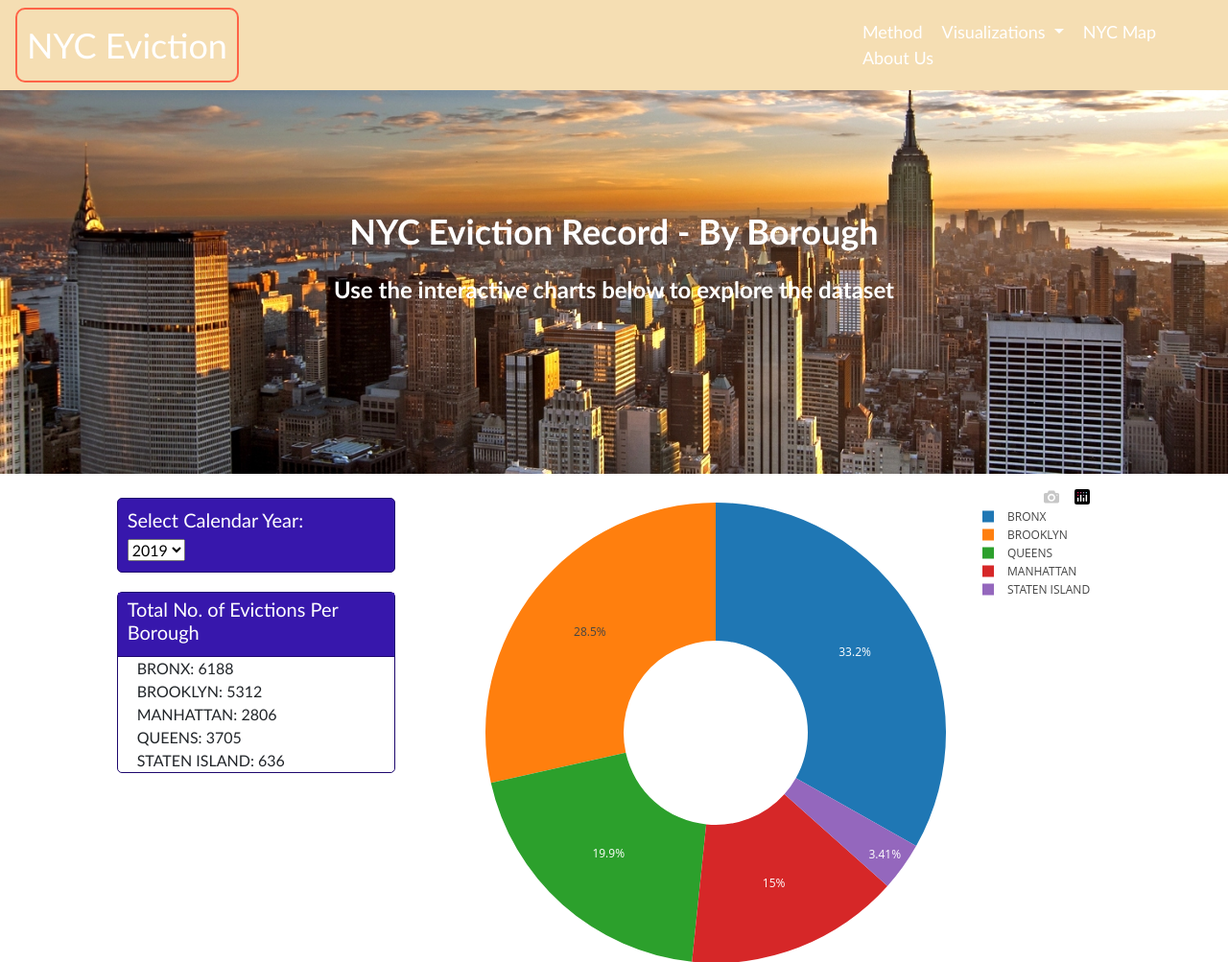
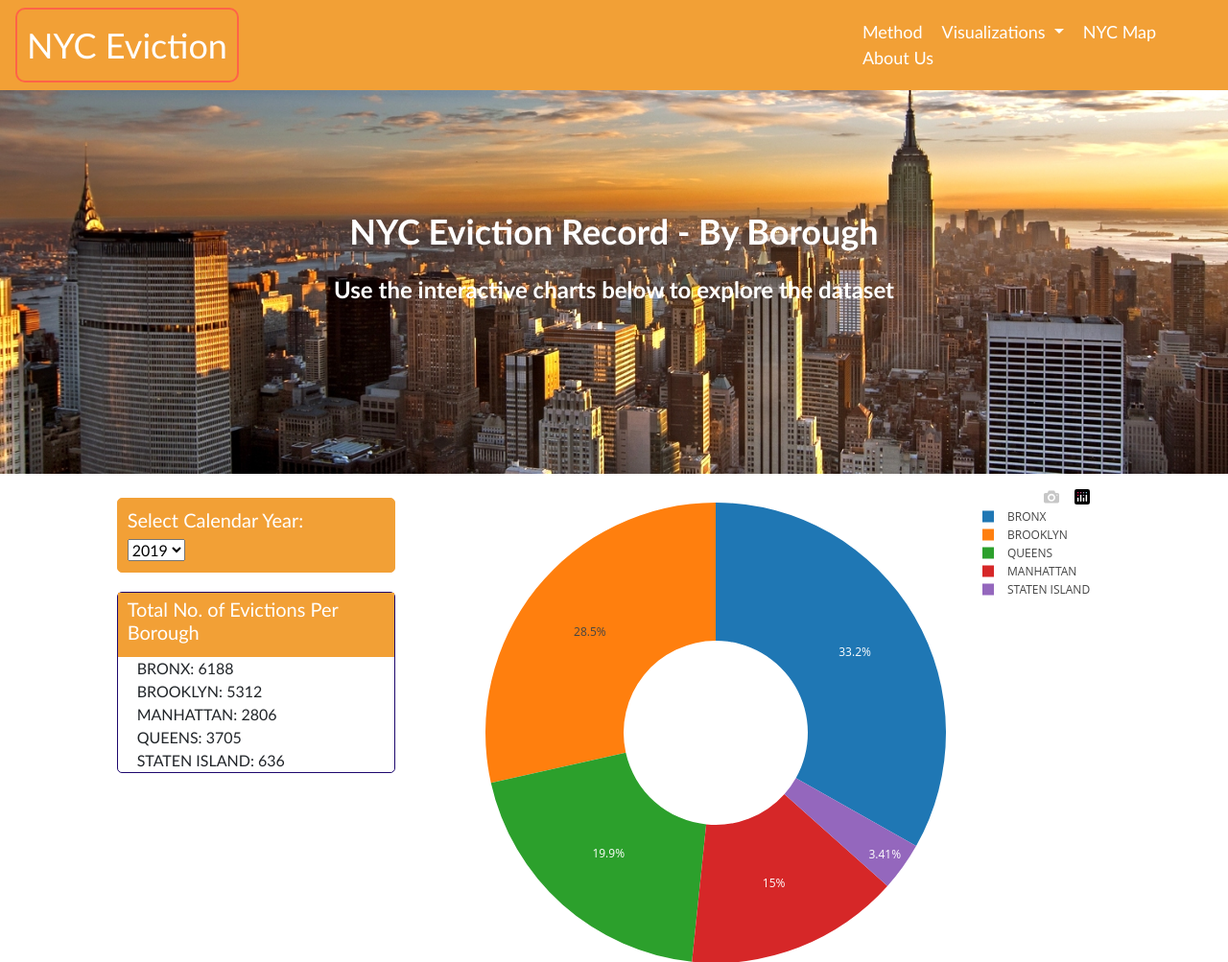
Before and after one commit to kamalnyc17/Project_TWO_NYC_Eviction, a Flask app: page /byborough in a window 1280 px wide. Shown: the top 1003 px of the page at 96% size. Run offline with Flask 2, Linux system fonts and the light colour scheme; some libraries are stand-ins or nearby versions.

Commit message:
finalized Nav Bar color

```diff
--- a/static/css/style.css
+++ b/static/css/style.css
@@ -41,9 +41,9 @@ body,
 }
 
 .well {
-    border: 1px solid rgb(30, 8, 110);
+    border: 1px solid #F2A036;
     border-radius: 5px;
-    background-color: rgb(55, 23, 172);
+    background-color: #F2A036;
     font-family: 'Gill Sans', 'Gill Sans MT', Calibri, 'Trebuchet MS', sans-serif;
     color: white;
     padding: 10px;
@@ -63,8 +63,8 @@ body,
 }
 
 .panel-heading {
-    background-color: rgb(55, 23, 172);
-    border-bottom: 1px solid rgb(30, 8, 110);
+    background-color: #F2A036;
+    border-bottom: 1px solid #F2A036;
     color: white;
     font-family: 'Gill Sans', 'Gill Sans MT', Calibri, 'Trebuchet MS', sans-serif;
     font-size: 12px;
--- a/templates/aboutus.html
+++ b/templates/aboutus.html
@@ -18,8 +18,8 @@
 
   <div class="wrapper">
     <!-- nav bar-->
-    <nav class="navbar navbar-expand-lg" style="background-color: #EDA845; color: white">
-      <a class="navbar-brand logo" href="/" style="background-color:#EDA845; color: white">NYC Eviction</a>
+    <nav class="navbar navbar-expand-lg" style="background-color:  #F2A036; color: white">
+      <a class="navbar-brand logo" href="/" style="background-color: #F2A036; color: white">NYC Eviction</a>
       <div class="col-6"></div>
       <div class="collapse navbar-collapse" id="navbarTogglerDemo02">
         <ul class="nav navbar-nav mr-auto mt-2 mt-lg-0">
@@ -28,7 +28,7 @@
           <li class="nav-item dropdown">
             <a href="#" class="menu-option dropdown-toggle" data-toggle="dropdown" role="button" aria-haspopup="true"
               aria-expanded="true"> <span class="nav-label">Visualizations</span> <span class="caret"></span></a>
-            <ul class="menu-option dropdown-menu" style="background-color: #EDA845">
+            <ul class="menu-option dropdown-menu" style="background-color:  #F2A036">
               <li><a href="/byborough" class="menu-option">By Borough</a></li>
               <li><a href="/byproperty" class="menu-option">By Property Type</a></li>
               <li><a href="/byzipcode" class="menu-option">By Zip code</a></li>
--- a/templates/byborough.html
+++ b/templates/byborough.html
@@ -17,8 +17,8 @@
 <body>
   <div class="wrapper">
     <!-- nav bar-->
-    <nav class="navbar navbar-expand-lg" style="background-color: wheat; color: white">
-      <a class="navbar-brand logo" href="/" style="background-color: wheat; color: white">NYC Eviction</a>
+    <nav class="navbar navbar-expand-lg" style="background-color:  #F2A036; color: white">
+      <a class="navbar-brand logo" href="/" style="background-color:  #F2A036; color: white">NYC Eviction</a>
       <div class="col-6"></div>
       <div class="collapse navbar-collapse" id="navbarTogglerDemo02">
         <ul class="nav navbar-nav mr-auto mt-2 mt-lg-0">
@@ -27,7 +27,7 @@
           <li class="nav-item dropdown">
             <a href="#" class="menu-option dropdown-toggle" data-toggle="dropdown" role="button" aria-haspopup="true"
               aria-expanded="true"> <span class="nav-label">Visualizations</span> <span class="caret"></span></a>
-            <ul class="menu-option dropdown-menu" style="background-color: wheat">
+            <ul class="menu-option dropdown-menu" style="background-color: #F2A036">
               <li><a href="/byborough" class="menu-option">By Borough</a></li>
               <li><a href="/byproperty" class="menu-option">By Property Type</a></li>
               <li><a href="/byzipcode" class="menu-option">By Zip code</a></li>
--- a/templates/byproperty.html
+++ b/templates/byproperty.html
@@ -17,8 +17,8 @@
 <body>
   <div class="wrapper">
     <!-- nav bar-->
-    <nav class="navbar navbar-expand-lg" style="background-color: wheat; color: white">
-      <a class="navbar-brand logo" href="/" style="background-color: wheat; color: white">NYC Eviction</a>
+    <nav class="navbar navbar-expand-lg" style="background-color:  #F2A036; color: white">
+      <a class="navbar-brand logo" href="/" style="background-color:  #F2A036; color: white">NYC Eviction</a>
       <div class="col-6"></div>
       <div class="collapse navbar-collapse" id="navbarTogglerDemo02">
         <ul class="nav navbar-nav mr-auto mt-2 mt-lg-0">
@@ -27,7 +27,7 @@
           <li class="nav-item dropdown">
             <a href="#" class="menu-option dropdown-toggle" data-toggle="dropdown" role="button" aria-haspopup="true"
               aria-expanded="true"> <span class="nav-label">Visualizations</span> <span class="caret"></span></a>
-            <ul class="menu-option dropdown-menu" style="background-color: wheat">
+            <ul class="menu-option dropdown-menu" style="background-color: #F2A036">
               <li><a href="/byborough" class="menu-option">By Borough</a></li>
               <li><a href="/byproperty" class="menu-option">By Property Type</a></li>
               <li><a href="/byzipcode" class="menu-option">By Zip code</a></li>
--- a/templates/byzipcode.html
+++ b/templates/byzipcode.html
@@ -17,8 +17,8 @@
 <body>
   <div class="wrapper">
     <!-- nav bar-->
-    <nav class="navbar navbar-expand-lg" style="background-color: wheat; color: white">
-      <a class="navbar-brand logo" href="/" style="background-color: wheat; color: white">NYC Eviction</a>
+    <nav class="navbar navbar-expand-lg" style="background-color:  #F2A036; color: white">
+      <a class="navbar-brand logo" href="/" style="background-color:  #F2A036; color: white">NYC Eviction</a>
       <div class="col-6"></div>
       <div class="collapse navbar-collapse" id="navbarTogglerDemo02">
         <ul class="nav navbar-nav mr-auto mt-2 mt-lg-0">
@@ -27,7 +27,7 @@
           <li class="nav-item dropdown">
             <a href="#" class="menu-option dropdown-toggle" data-toggle="dropdown" role="button" aria-haspopup="true"
               aria-expanded="true"> <span class="nav-label">Visualizations</span> <span class="caret"></span></a>
-            <ul class="menu-option dropdown-menu" style="background-color: wheat">
+            <ul class="menu-option dropdown-menu" style="background-color:  #F2A036">
               <li><a href="/byborough" class="menu-option">By Borough</a></li>
               <li><a href="/byproperty" class="menu-option">By Property Type</a></li>
               <li><a href="/byzipcode" class="menu-option">By Zip code</a></li>
--- a/templates/index.html
+++ b/templates/index.html
@@ -18,8 +18,8 @@
 
   <div class="wrapper">
     <!-- nav bar-->
-    <nav class="navbar navbar-expand-lg" style="background-color: #F19D33; color: white">
-      <a class="navbar-brand logo" href="/" style="background-color: #F19D33; color: white">NYC Eviction</a>
+    <nav class="navbar navbar-expand-lg" style="background-color:  #F2A036; color: white">
+      <a class="navbar-brand logo" href="/" style="background-color:  #F2A036; color: white">NYC Eviction</a>
       <div class="col-6"></div>
       <div class="collapse navbar-collapse" id="navbarTogglerDemo02">
         <ul class="nav navbar-nav mr-auto mt-2 mt-lg-0">
@@ -28,7 +28,7 @@
           <li class="nav-item dropdown">
             <a href="#" class="menu-option dropdown-toggle" data-toggle="dropdown" role="button" aria-haspopup="true"
               aria-expanded="true"> <span class="nav-label">Visualizations</span> <span class="caret"></span></a>
-            <ul class="menu-option dropdown-menu" style="background-color: #F19D33">
+            <ul class="menu-option dropdown-menu" style="background-color:  #F2A036">
               <li><a href="/byborough" class="menu-option">By Borough</a></li>
               <li><a href="/byproperty" class="menu-option">By Property Type</a></li>
               <li><a href="/byzipcode" class="menu-option">By Zip code</a></li>
--- a/templates/method.html
+++ b/templates/method.html
@@ -17,8 +17,8 @@
 <body>
   <div class="wrapper">
     <!-- nav bar-->
-    <nav class="navbar navbar-expand-lg" style="background-color: #E28C28; color: white">
-      <a class="navbar-brand logo" href="/" style="background-color: #E28C28; color: white">NYC Eviction</a>
+    <nav class="navbar navbar-expand-lg" style="background-color:  #F2A036; color: white">
+      <a class="navbar-brand logo" href="/" style="background-color:  #F2A036; color: white">NYC Eviction</a>
       <div class="col-6"></div>
       <div class="collapse navbar-collapse" id="navbarTogglerDemo02">
         <ul class="nav navbar-nav mr-auto mt-2 mt-lg-0">
@@ -27,7 +27,7 @@
           <li class="nav-item dropdown">
             <a href="#" class="menu-option dropdown-toggle" data-toggle="dropdown" role="button" aria-haspopup="true"
               aria-expanded="true"> <span class="nav-label">Visualizations</span> <span class="caret"></span></a>
-            <ul class="menu-option dropdown-menu" style="background-color: #E28C28">
+            <ul class="menu-option dropdown-menu" style="background-color:  #F2A036">
               <li><a href="/byborough" class="menu-option">By Borough</a></li>
               <li><a href="/byproperty" class="menu-option">By Property Type</a></li>
               <li><a href="/byzipcode" class="menu-option">By Zip code</a></li>
--- a/templates/yearoveryear.html
+++ b/templates/yearoveryear.html
@@ -17,8 +17,8 @@
 <body>
   <div class="wrapper">
     <!-- nav bar-->
-    <nav class="navbar navbar-expand-lg" style="background-color: wheat; color: white">
-      <a class="navbar-brand logo" href="/" style="background-color: wheat; color: white">NYC Eviction</a>
+    <nav class="navbar navbar-expand-lg" style="background-color:  #F2A036; color: white">
+      <a class="navbar-brand logo" href="/" style="background-color:  #F2A036; color: white">NYC Eviction</a>
       <div class="col-6"></div>
       <div class="collapse navbar-collapse" id="navbarTogglerDemo02">
         <ul class="nav navbar-nav mr-auto mt-2 mt-lg-0">
@@ -27,7 +27,7 @@
           <li class="nav-item dropdown">
             <a href="#" class="menu-option dropdown-toggle" data-toggle="dropdown" role="button" aria-haspopup="true"
               aria-expanded="true"> <span class="nav-label">Visualizations</span> <span class="caret"></span></a>
-            <ul class="menu-option dropdown-menu" style="background-color: wheat">
+            <ul class="menu-option dropdown-menu" style="background-color: #F2A036">
               <li><a href="/byborough" class="menu-option">By Borough</a></li>
               <li><a href="/byproperty" class="menu-option">By Property Type</a></li>
               <li><a href="/byzipcode" class="menu-option">By Zip code</a></li>
```
